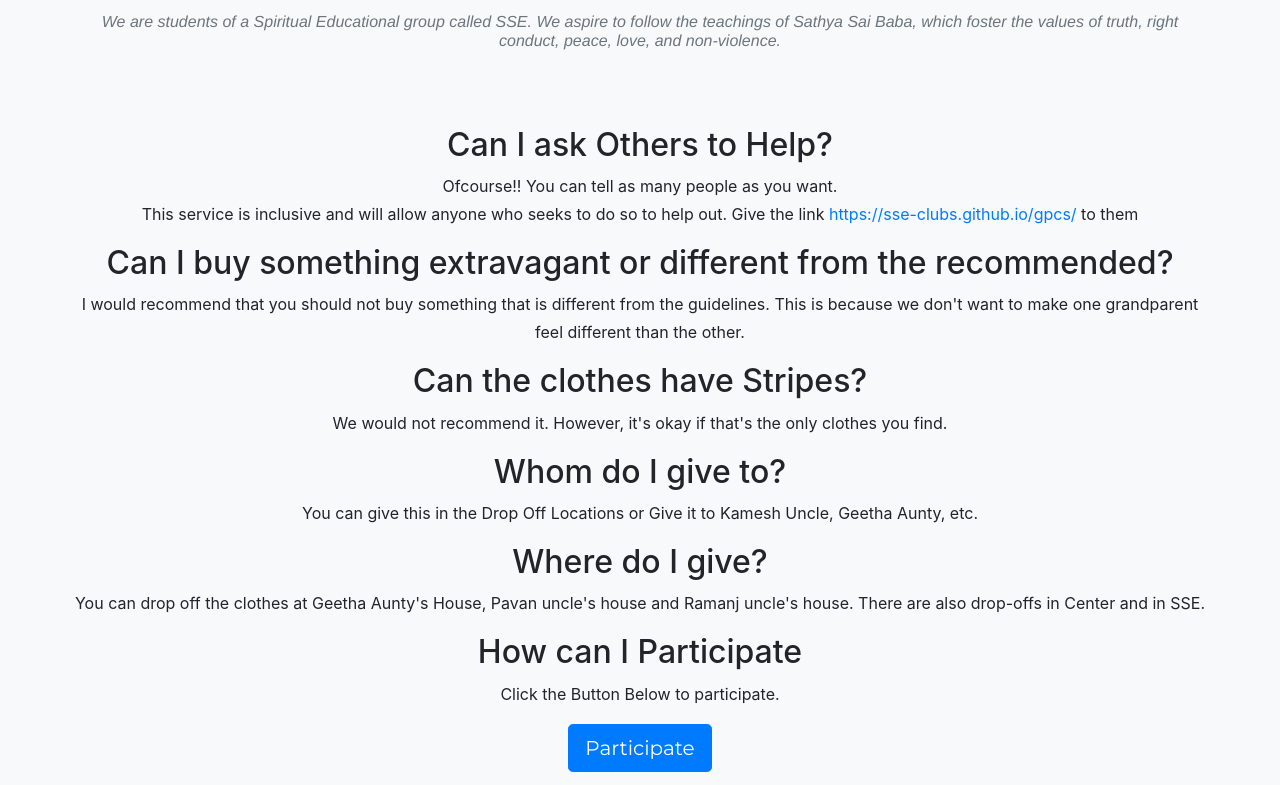
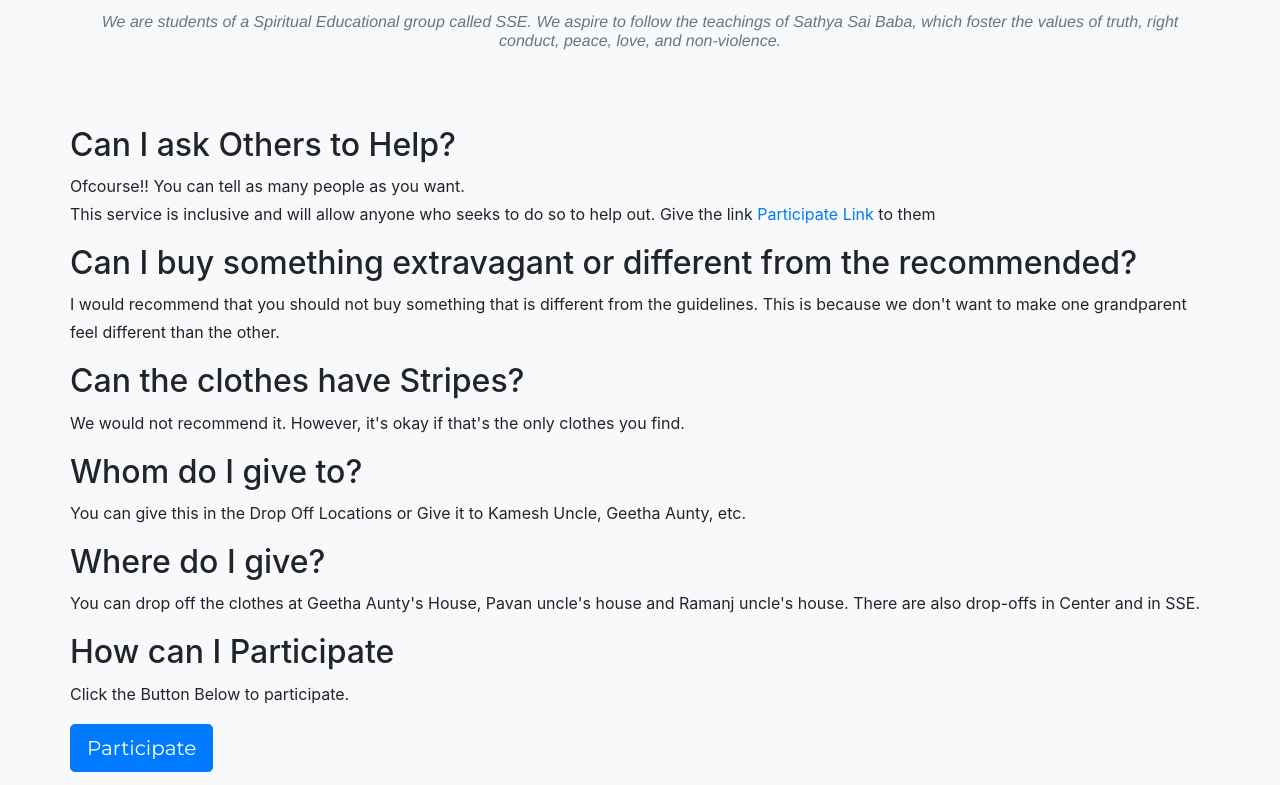
Before and after one commit to SSE-Clubs/GPCS, a website with bundled scripts: page index.html in a window 1280 px wide. Shown: the part 2023-2808 px from the top of the page. Built offline with nearby package versions, Linux system fonts and the light colour scheme; no server answers; a web font is replaced by a local one.

Commit message:
Update Site with URL

```diff
--- a/index.html
+++ b/index.html
@@ -199,10 +199,10 @@
         </div>
 
         <div class="row">
-            <div class="text-center fh5co-heading">
+            <div class="fh5co-heading">
                 <h2>Can I ask Others to Help?</h2>
                 <p>Ofcourse!! You can tell as many people as you want.<br/> This service is inclusive and will allow
-                    anyone who seeks to do so to help out. Give the link <a href="https://sse-clubs.github.io/gpcs/">https://sse-clubs.github.io/gpcs/</a>
+                    anyone who seeks to do so to help out. Give the link <a href="https://docs.google.com/forms/d/e/1FAIpQLSc-oV8ld0q0u-GftK5yKBov_XYHJXCkFFlnXMqMnK3Pb9Otlw/viewform?c=0&w=1">Participate Link</a>
                     to them</p>
                 <h2>Can I buy something extravagant or different from the recommended?</h2>
                 <p>I would recommend that you should not buy something that is different from the guidelines.
```
